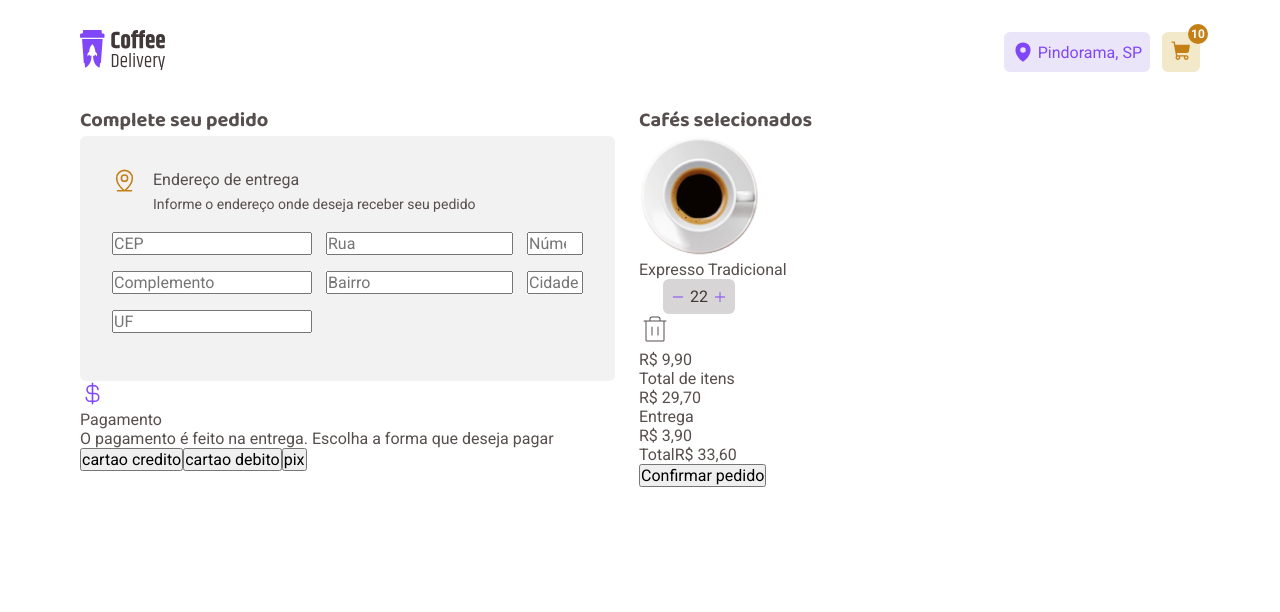
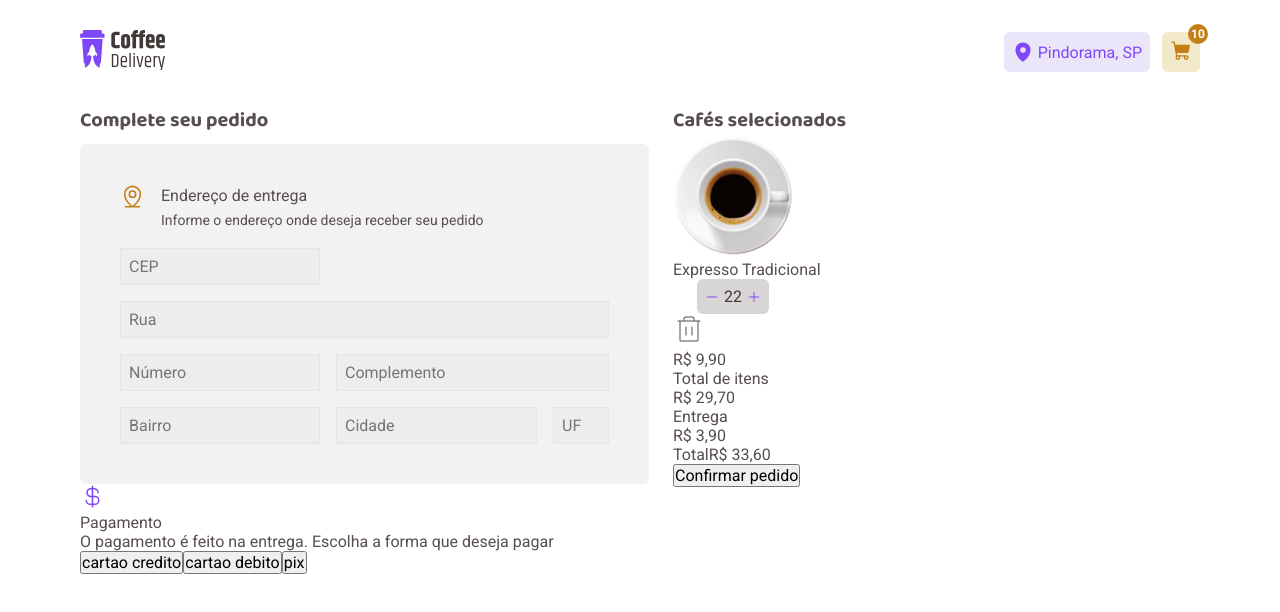
Before and after one commit to juninho15830/coffee-delivery, a React (Vite) app: page /checkout in a window 1280 px wide. Shown: the top 612 px of the page. Built offline with nearby package versions, Linux system fonts and the light colour scheme.

Commit message:
update form styles

```diff
--- a/src/components/Form/styles.ts
+++ b/src/components/Form/styles.ts
@@ -21,10 +21,15 @@ export const AddressContainer = styled.div`
     flex-direction: column;
     max-width: 40rem;
     width: 100%;
-    padding: 2rem;
+    padding: 2.5rem;
+    margin-top: 0.5rem;
     gap: 1rem;
     background-color: ${({ theme }) => theme.colors['gray-200']};
     border-radius: 6px;
+
+    @media (max-width: 640px) {
+        padding: 1.5rem;
+    }
 `
 
 export const AddressHeadingContainer = styled.div`
@@ -38,44 +43,75 @@ export const AddressHeadingContainer = styled.div`
 `
 
 export const AddressForm = styled.div`
-    .cep {
+  display: grid;
+  grid-template-areas:
+    "cep . ."
+    "rua rua rua"
+    "numero complemento complemento"
+    "bairro cidade uf";
+  grid-template-columns: 12.5rem 1fr 3.5rem;
+  gap: 1rem 1rem;
+
+  #cep {
     grid-area: cep;
+    width: 100%;
   }
 
-    .rua {
+  #rua {
     grid-area: rua;
+    width: 100%;
   }
 
-    .numero {
+  #numero {
     grid-area: numero;
+    width: 100%;
   }
 
-    .complemento {
+  #complemento {
     grid-area: complemento;
+    width: 100%;
   }
 
-    .bairro {
+  #bairro {
     grid-area: bairro;
+    width: 100%;
   }
 
-    .cidade {
+  #cidade {
     grid-area: cidade;
+    width: 100%;
   }
 
-    .uf {
+  #uf {
     grid-area: uf;
+    width: 100%;
   }
 
+  input {
+    width: 100%;
+    padding: 0.5rem;
+    border: 1px solid ${({ theme }) => theme.colors['gray-400']};
+    background-color: ${({ theme }) => theme.colors['gray-300']};
+  }
 
-
+  @media (max-width: 640px) {
     display: grid;
     grid-template-areas:
-        'cep . . '
-        'rua rua rua'
-        'numero complemento complemento'
-        'bairro cidade uf';
-    grid-template-columns: 12.5rem 1fr 3.5rem;
-    grid-gap: 1rem 0.875rem;
+        "cep uf"
+        "rua rua"
+        "numero complemento"
+        "bairro bairro"
+        "cidade cidade"
+        ;
+    grid-template-columns: 12.5rem 1fr ;
+    gap: 0.75rem 1rem;
+  }
+
+  @media (max-width: 400px) {
+    display: flex;
+    flex-direction: column;
+    gap: 0.75rem;
+  }
 `
 
 export const CounterContainer = styled.div`
```
Lines whose indentation alone changed are shown as unchanged.
